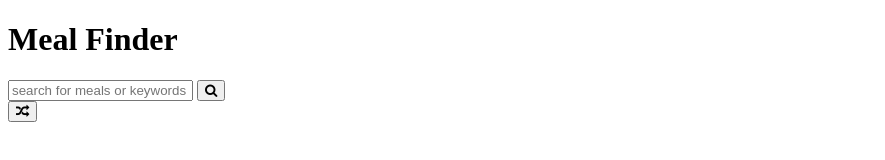
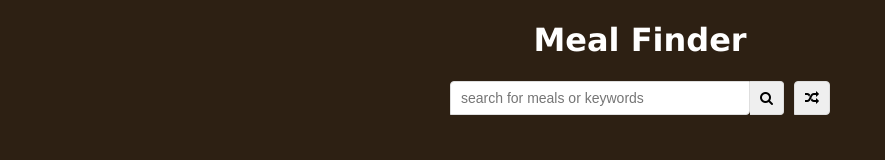
Before and after one commit to faiza203/Meal_Finder, a plain HTML site: page index.html in a window 1280 px wide. Shown: the whole page, without its empty margins (0-885 px from the left). Drawn offline with Linux system fonts and the light colour scheme.

Commit message:
insert style

```diff
--- a/index.html
+++ b/index.html
@@ -3,10 +3,13 @@
   <head>
     <meta charset="UTF-8" />
     <meta name="viewport" content="width=device-width, initial-scale=1.0" />
-
-<meta name="viewport" content="width=device-width, initial-scale=1">
-<link rel="stylesheet" href="https://cdnjs.cloudflare.com/ajax/libs/font-awesome/4.7.0/css/font-awesome.min.css">
+    <meta name="viewport" content="width=device-width, initial-scale=1" />
+    <link
+      rel="stylesheet"
+      href="https://cdnjs.cloudflare.com/ajax/libs/font-awesome/4.7.0/css/font-awesome.min.css"
+    />
     <title>Document</title>
+    <link rel="stylesheet" href="style.css" />
   </head>
   <body>
     <div class="container">
@@ -19,7 +22,7 @@
             placeholder="search for meals or keywords"
           />
           <button class="search-btn" type="submit">
-              <i class="fa fa-search"></i>
+            <i class="fa fa-search"></i>
           </button>
         </form>
         <button class="random-btn" id="random">
--- /dev/null
+++ b/style.css
@@ -0,0 +1,55 @@
+* {
+  box-sizing: border-box;
+}
+body {
+  background-color: #2d2013;
+  color: #fff;
+  font-family: Verdana, Geneva, Tahoma, sans-serif;
+  margin: 0;
+}
+.container {
+  margin: auto;
+  max-width: 800px;
+  display: flex;
+  flex-direction: column;
+  align-items: center;
+  justify-content: center;
+  text-align: center;
+}
+.flex {
+  display: flex;
+}
+input,
+button {
+  border: 1px solid #dedede;
+  border-top-left-radius: 4px;
+  border-bottom-right-radius: 4px;
+  font-size: 14px;
+  padding: 8px 10px;
+  margin: 0;
+}
+input[type="text"] {
+  width: 300px;
+}
+.search-btn {
+  cursor: pointer;
+  border-radius: 0;
+  border-left: 0;
+  border-top-right-radius: 4px;
+  border-bottom-right-radius: 4px;
+}
+.random-btn {
+  cursor: pointer;
+  margin-left: 10px;
+  border-top-right-radius: 4px;
+  border-bottom-right-radius: 4px;
+}
+@media (max-width: 800px) {
+}
+@media (max-width: 700px) {
+}
+@media (max-width: 500px) {
+  input[type="text"] {
+    width: 100%;
+  }
+}
```
